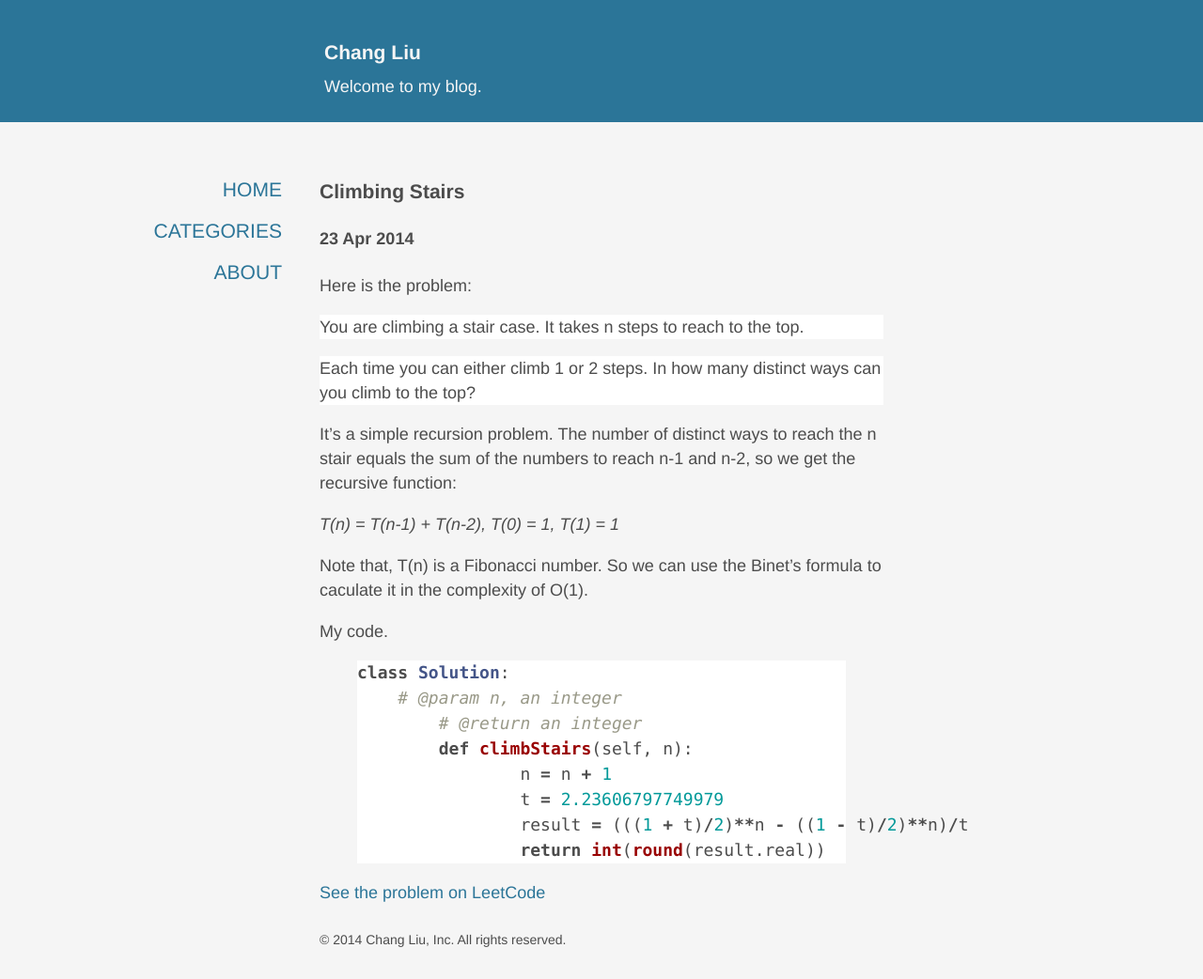
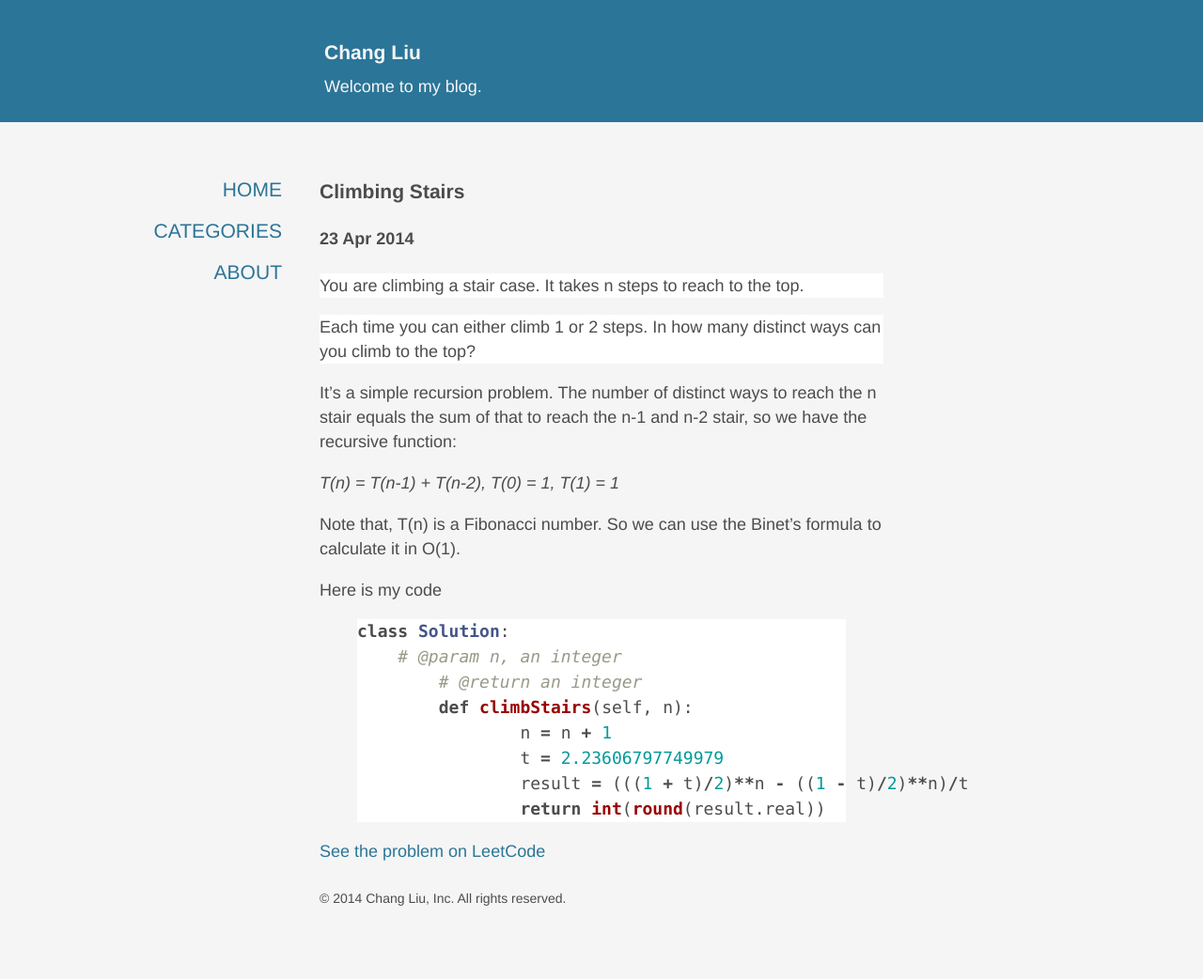
Before and after one commit to ChangLiuNJU/ChangLiuNJU.github.io, a Jekyll site: the page built from _posts/2014-04-23-LeetCode-climbstaris.md, in a window 1280 px wide. Shown: the whole page at 94% size. Built offline with Jekyll 4.4.1, drawn with Linux system fonts in a browser that asks for light colours; Markdown is read by kramdown in place of the engine named in the settings; after the commit the page ends 998 px from its top, so only the background shows below that.

Commit message:
syntax modified

```diff
--- a/_posts/2014-04-23-LeetCode-climbstaris.md
+++ b/_posts/2014-04-23-LeetCode-climbstaris.md
@@ -6,19 +6,18 @@ categories:
 - LeetCode
 tags:		[LeetCode]
 ---
-Here is the problem:
 
 >You are climbing a stair case. It takes n steps to reach to the top.
 
 >Each time you can either climb 1 or 2 steps. In how many distinct ways can you climb to the top?
 
-It's a simple recursion problem. The number of distinct ways to reach the n stair equals the sum of the numbers to reach n-1 and n-2, so we get the recursive function:
+It's a simple recursion problem. The number of distinct ways to reach the n stair equals the sum of that to reach the n-1 and n-2 stair, so we have the recursive function:
 
 *T(n) = T(n-1) + T(n-2), T(0) = 1, T(1) = 1*
 
-Note that, T(n) is a Fibonacci number. So we can use the Binet's formula to caculate it in the complexity of O(1).
+Note that, T(n) is a Fibonacci number. So we can use the Binet's formula to calculate it in O(1).
 
-My code.
+Here is my code
 
 {% highlight python %}
 class Solution:
```
